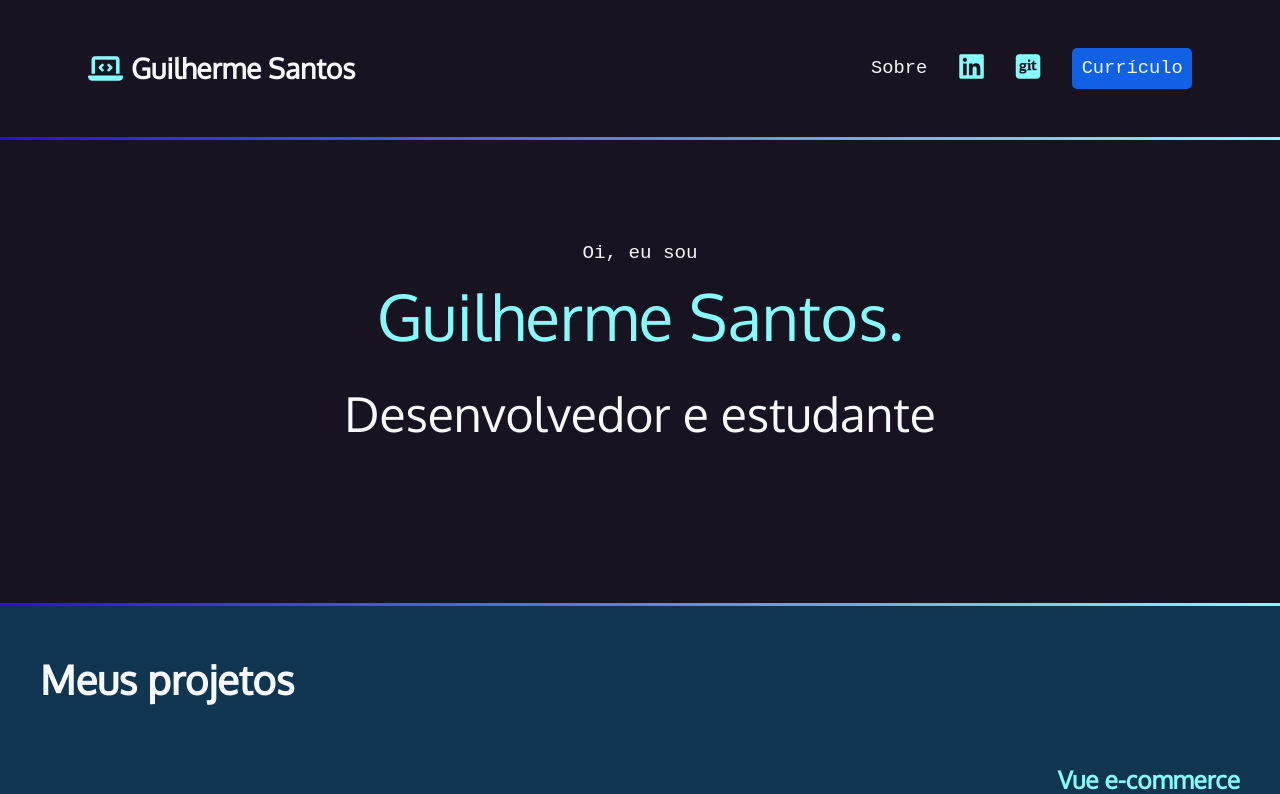
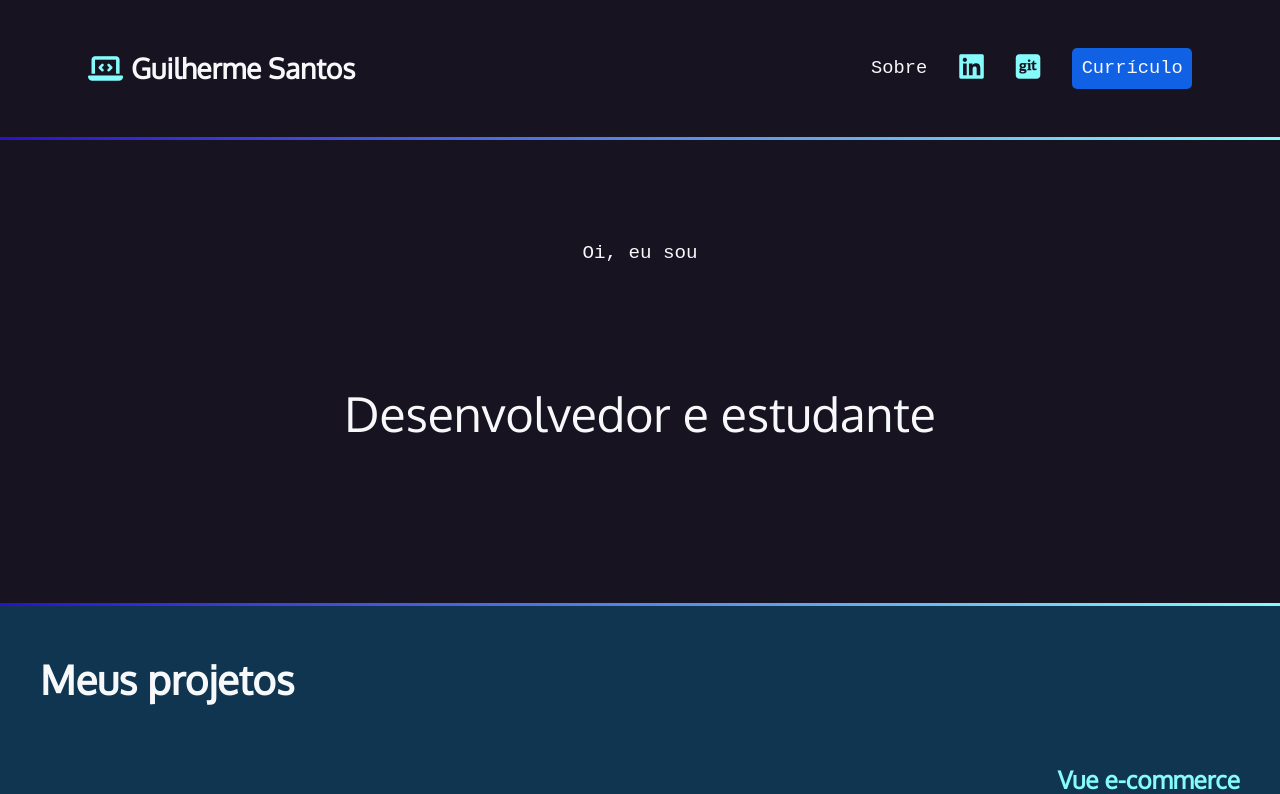
Before and after one commit to guisantosfr/portfolio, a React (Vite) app: page / in a window 1280 px wide. Shown: the top 794 px of the page. Built offline with nearby package versions, Linux system fonts and the light colour scheme; grey boxes are pictures that could not be loaded; a web font is replaced by a local one.

Commit message:
Add typing effect

```diff
--- a/src/components/Intro/styles.css
+++ b/src/components/Intro/styles.css
@@ -20,12 +20,54 @@
 
 .name span {
   font-family: var(--sans);
-  font-size: 4rem;
+  font-size: 2.5rem;
   color: var(--aqua);
   display: block;
+  max-width: 550px;
+
+  overflow: hidden;
+  white-space: nowrap;
+  margin: 0 auto;
+
+  animation:
+    typing 4s steps(40, end),
+    blink-caret 1s step-end infinite;
 }
 
 .intro h2 {
-  font-size: 3rem;
+  font-size: 1.5rem;
   font-weight: normal;
 }
+
+@media(min-width: 650px) {
+  .name span {
+    font-size: 4rem;
+    border-right: .25rem solid var(--blue-3);
+  }
+
+  .intro h2 {
+    font-size: 3rem;
+  }
+
+  @keyframes typing {
+    from {
+      width: 0
+    }
+
+    to {
+      width: 100%
+    }
+  }
+
+  @keyframes blink-caret {
+
+    from,
+    to {
+      border-color: transparent
+    }
+
+    50% {
+      border-color: var(--blue-3);
+    }
+  }
+}
```
